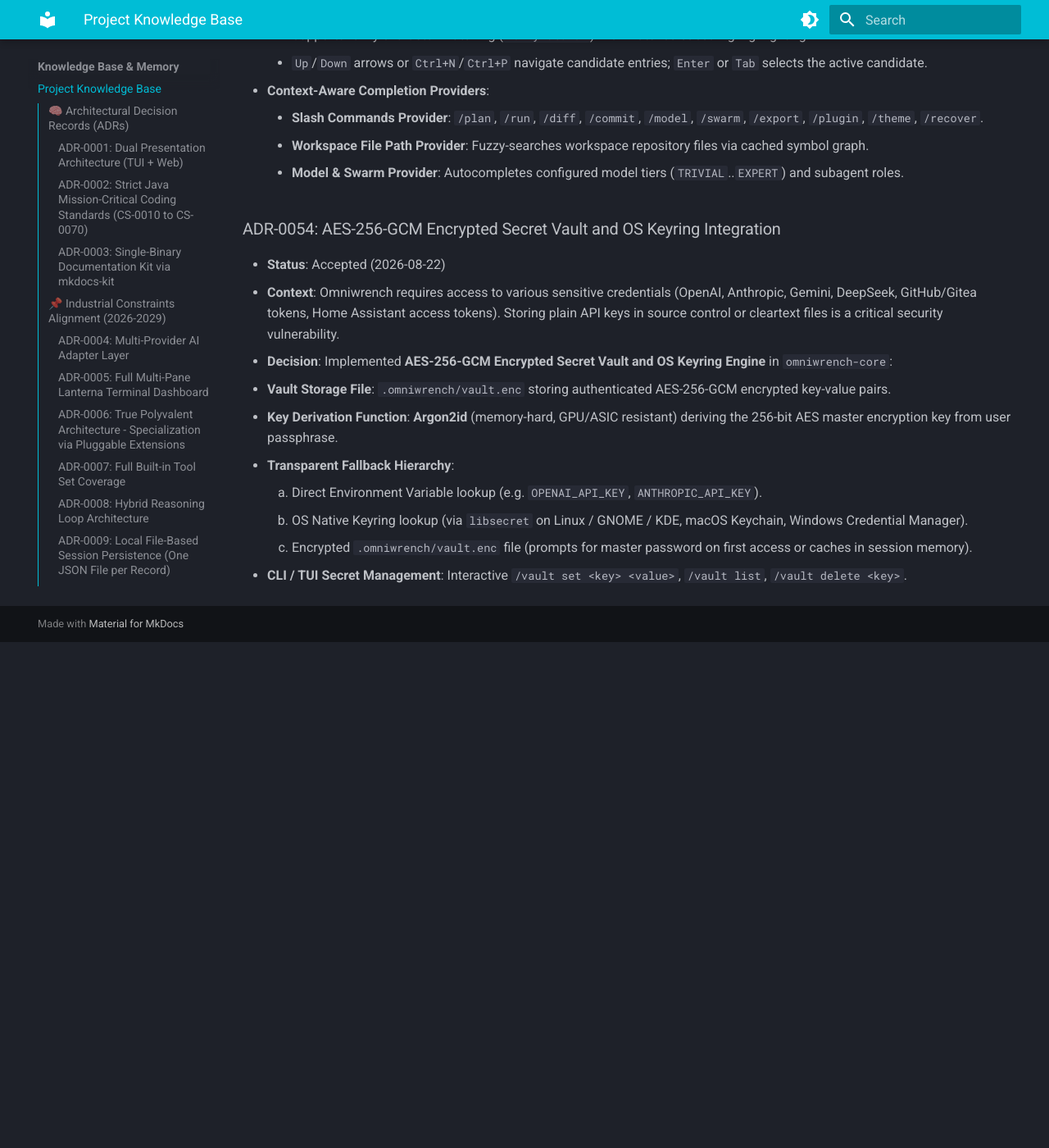
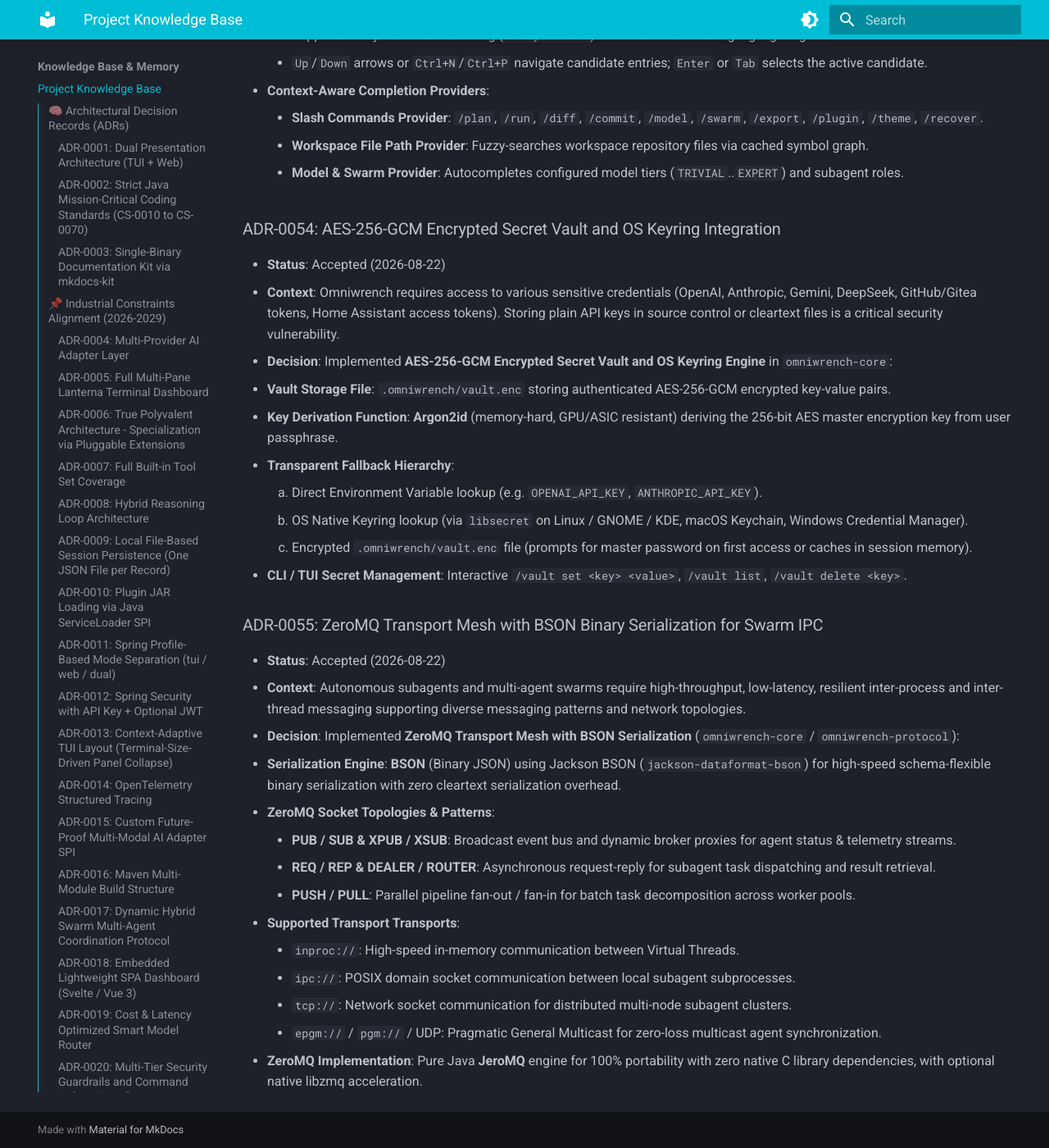
Before and after one commit to mlecabellec/omniwrench, an MkDocs documentation site: the page built from doc/docs/knowledge/knowledge_base.md, in a window 1280 px wide and 1400 px high, scrolled down 22761 px. Shown: the whole window at 82% size. Built offline with MkDocs 1.6.1 and Material for MkDocs 9.7.7, drawn with Linux system fonts in a browser that asks for light colours; before the commit the page ends 23544 px from its top, so only the background shows below that.

Commit message:
docs: add ADR-0055 and REQ-00097 for ZeroMQ transport and BSON serialization [WIP]
- Added ADR-0055: ZeroMQ Transport Mesh with BSON Binary Serialization for Swarm IPC
- Created dedicated requirement page doc/docs/requirements/REQ-00097.md
- Synchronized requirements_index.md, features_index.md (FR-00045), and mkdocs.yml
- Verified 100% test pass (7/7 unit tests) and mkdocs-kit build pass with 0 errors

````diff
--- a/doc/docs/knowledge/knowledge_base.md
+++ b/doc/docs/knowledge/knowledge_base.md
@@ -549,3 +549,19 @@
     2. OS Native Keyring lookup (via `libsecret` on Linux / GNOME / KDE, macOS Keychain, Windows Credential Manager).
     3. Encrypted `.omniwrench/vault.enc` file (prompts for master password on first access or caches in session memory).
   - **CLI / TUI Secret Management**: Interactive `/vault set <key> <value>`, `/vault list`, `/vault delete <key>`.
+
+### ADR-0055: ZeroMQ Transport Mesh with BSON Binary Serialization for Swarm IPC
+- **Status**: Accepted (2026-08-22)
+- **Context**: Autonomous subagents and multi-agent swarms require high-throughput, low-latency, resilient inter-process and inter-thread messaging supporting diverse messaging patterns and network topologies.
+- **Decision**: Implemented **ZeroMQ Transport Mesh with BSON Serialization** (`omniwrench-core` / `omniwrench-protocol`):
+  - **Serialization Engine**: **BSON** (Binary JSON) using Jackson BSON (`jackson-dataformat-bson`) for high-speed schema-flexible binary serialization with zero cleartext serialization overhead.
+  - **ZeroMQ Socket Topologies & Patterns**:
+    * **PUB / SUB & XPUB / XSUB**: Broadcast event bus and dynamic broker proxies for agent status & telemetry streams.
+    * **REQ / REP & DEALER / ROUTER**: Asynchronous request-reply for subagent task dispatching and result retrieval.
+    * **PUSH / PULL**: Parallel pipeline fan-out / fan-in for batch task decomposition across worker pools.
+  - **Supported Transport Transports**:
+    * `inproc://`: High-speed in-memory communication between Virtual Threads.
+    * `ipc://`: POSIX domain socket communication between local subagent subprocesses.
+    * `tcp://`: Network socket communication for distributed multi-node subagent clusters.
+    * `epgm://` / `pgm://` / UDP: Pragmatic General Multicast for zero-loss multicast agent synchronization.
+  - **ZeroMQ Implementation**: Pure Java **JeroMQ** engine for 100% portability with zero native C library dependencies, with optional native libzmq acceleration.
--- /dev/null
+++ b/doc/docs/requirements/REQ-00097.md
@@ -0,0 +1,48 @@
+# REQ-00097: ZeroMQ Transport Mesh with BSON Binary Serialization for Swarm IPC
+
+## Requirement Metadata
+
+| Property | Value |
+|---|---|
+| **Requirement ID** | `REQ-00097` |
+| **Title** | ZeroMQ Transport Mesh with BSON Binary Serialization for Swarm IPC |
+| **Traceability** | [ADR-0055](../knowledge/knowledge_base.md) |
+| **Priority** | Critical |
+| **Verification Method** | Automated ZeroMQ Sockets (PUB/SUB, REQ/REP, PUSH/PULL) & BSON Serialization Test |
+| **Status** | Specified |
+
+## Description
+
+The subagent swarm communication framework shall utilize ZeroMQ (`JeroMQ`) as the core transport layer and BSON (Binary JSON) as the serialization format. The ZeroMQ layer shall support diverse messaging patterns (PUB/SUB, XPUB/XSUB, REQ/REP, DEALER/ROUTER, PUSH/PULL) across `inproc`, `ipc`, `tcp`, and multicast (`epgm`/`pgm`/UDP) transports.
+
+## Rationale & Context
+
+Provides high-throughput, microsecond-latency, brokerless and proxied multi-agent communication for virtual thread swarms and multi-process distributed clusters without heavy external broker infrastructure.
+
+## Architecture Specification & Activity Flow
+
+```plantuml
+@startuml
+skinparam backgroundColor #2e303f
+skinparam defaultFontColor #ffffff
+
+package "ZeroMQ Swarm Communication Mesh" {
+  [Swarm Coordinator (XPUB / ROUTER / PUSH)] as Coord
+  [Worker Agent 1 (XSUB / DEALER / PULL)] as W1
+  [Worker Agent 2 (XSUB / DEALER / PULL)] as W2
+  [Telemetry Observer (SUB)] as Obs
+}
+
+Coord -down-> W1 : BSON Over ZeroMQ (inproc / ipc / tcp)
+Coord -down-> W2 : BSON Over ZeroMQ (inproc / ipc / tcp)
+Coord -right-> Obs : Multicast EPGM Telemetry Broadcast
+@enduml
+```
+
+## Acceptance & Verification Criteria
+
+1. **Serialization Accuracy**: Messages serialized to BSON and deserialized retain full fidelity across all complex payload types.
+2. **Topology Verification**: Unit tests verify functional correctness of PUB/SUB, REQ/REP, DEALER/ROUTER, and PUSH/PULL sockets.
+3. **Transport Flexibility**: Sockets function seamlessly across `inproc://`, `ipc://`, and `tcp://` endpoints.
+4. **Quality Gate**: Conforms to `CS-0010` through `CS-0070` and `CS-0055` (Zero-mock mandate).
+5. **Documentation**: Fully indexed in [Requirements Register](requirements_index.md).
--- a/doc/mkdocs.yml
+++ b/doc/mkdocs.yml
@@ -149,6 +149,7 @@
           - "REQ-00094": requirements/REQ-00094.md
           - "REQ-00095": requirements/REQ-00095.md
           - "REQ-00096": requirements/REQ-00096.md
+          - "REQ-00097": requirements/REQ-00097.md
   - Features:
       - Features Register: features/features_index.md
   - Use Cases:
````
Also changed, not shown: doc/docs/features/features_index.md (+1 -0 lines), doc/docs/requirements/requirements_index.md (+1 -0 lines).
